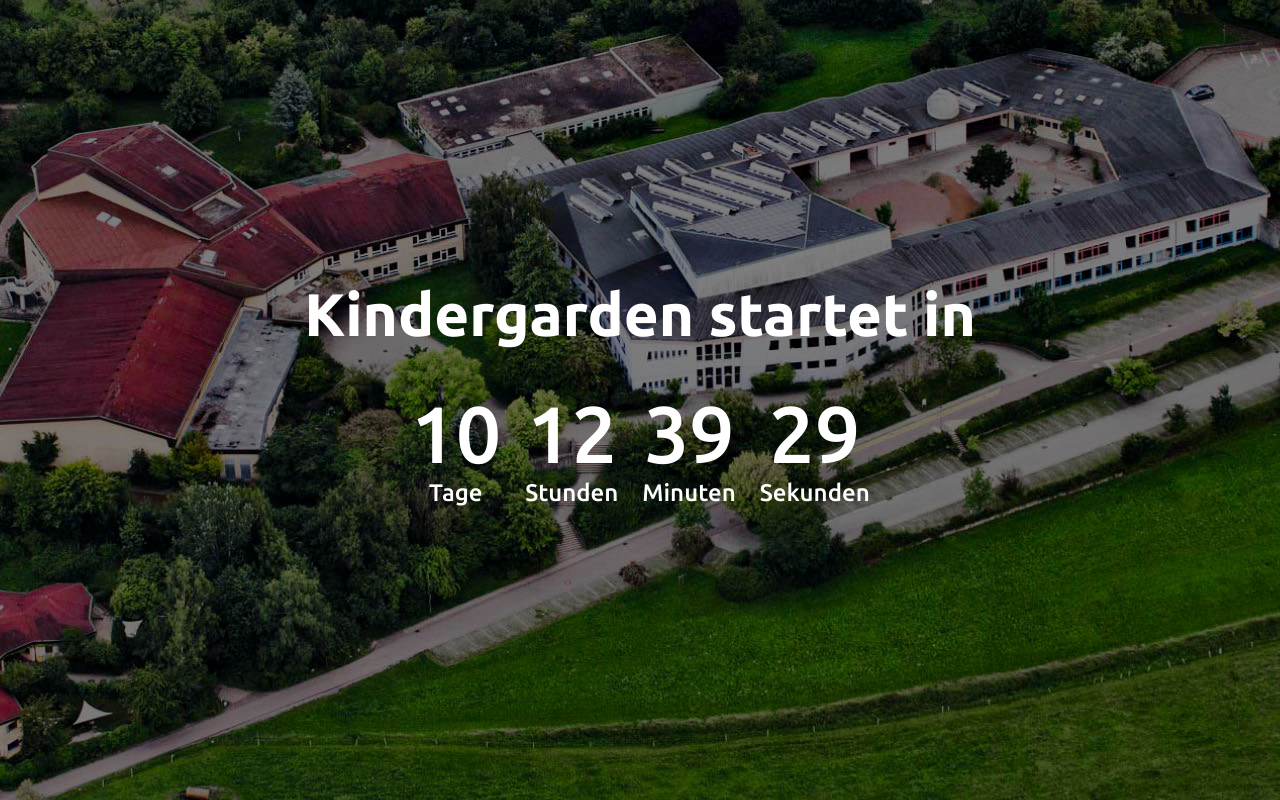
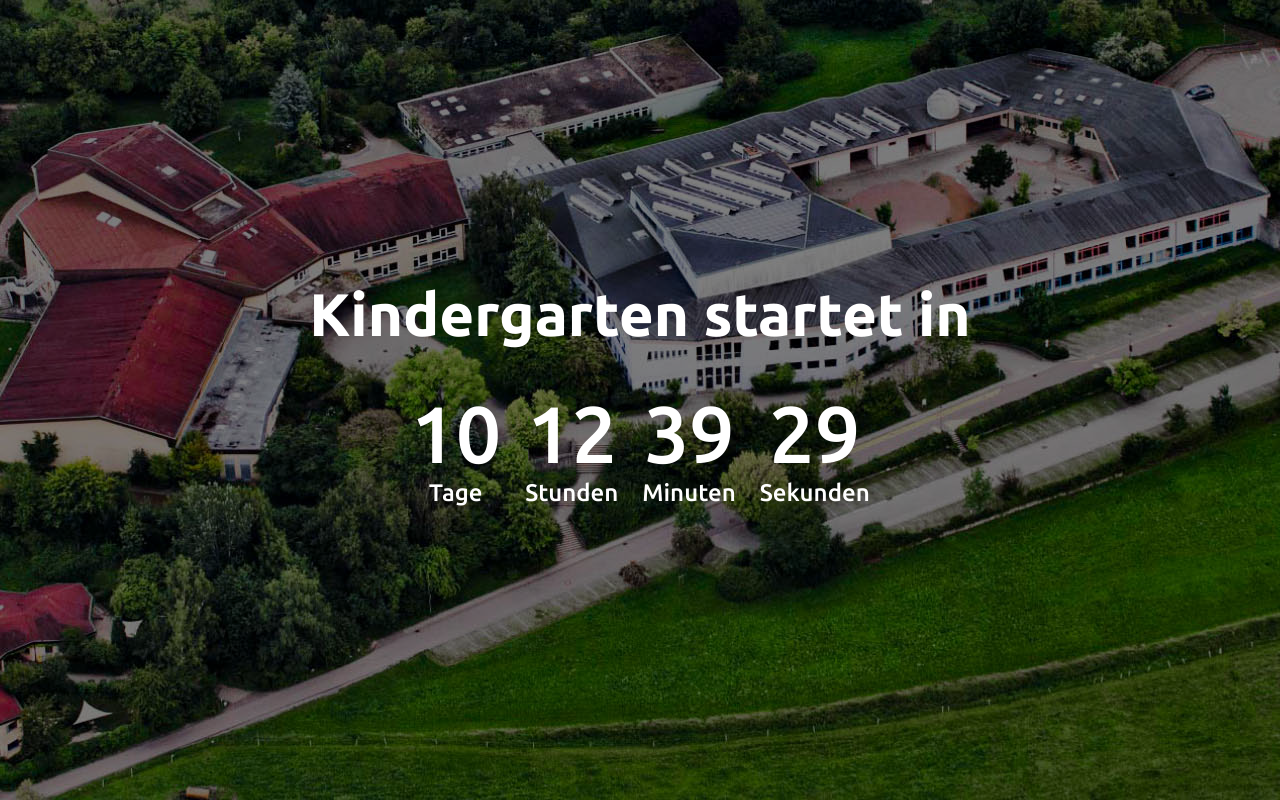
Before and after one commit to GeorgStrassberger/Countdown-Timer, a plain HTML site: page index.html in a window 1280 px wide. Drawn offline with Linux system fonts and the light colour scheme.

Commit message:
from enlish to german

```diff
--- a/index.html
+++ b/index.html
@@ -16,7 +16,7 @@
 <body>
 
     <section class="container">
-        <h1>Kindergarden startet in</h1>
+        <h1>Kindergarten startet in</h1>
         <img class="image" src="/img/Ueberblick-Luftbild_1920x800-px.jpg">
         <div id="timer-box" class="time-content">
             <!-- days -->
@@ -41,7 +41,6 @@
             </div>
         </div>
         <div id="message" class="test">
-
         </div>
     </section>
 
--- a/style.css
+++ b/style.css
@@ -9,16 +9,6 @@
 
 .d-none {
     display: none !important;
-}
-
-body {
-    height: 100vh;
-    width: 100%;
-    background-color: blanchedalmond;
-    display: flex;
-    flex-direction: column;
-    justify-content: center;
-    align-items: center;
 }
 
 h1 {
@@ -45,7 +35,7 @@ h1 {
 
 .container .image {
     position: absolute;
-    height: 100%;
+    height: 100vh;
     width: 100%;
     object-fit: cover;
     z-index: -1;
@@ -96,7 +86,7 @@ h1 {
     }
 }
 
-@media screen and (max-width: 300px) {
+@media screen and (max-width: 400px) {
     .container {
         padding: 0;
     }
```
